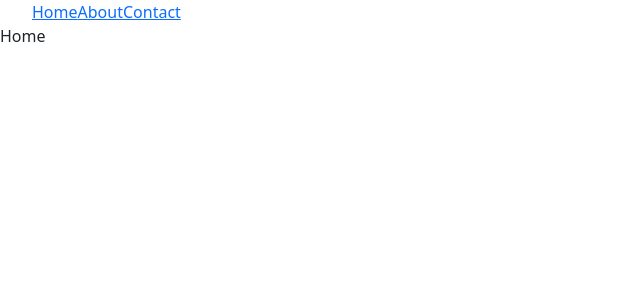
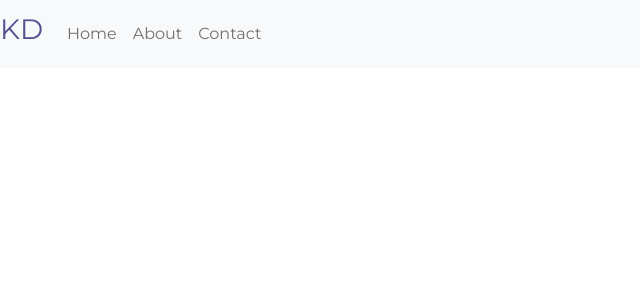
Before and after one commit to Canofcode/portfolio, a React (Create React App) app: page / in a window 1280 px wide. Shown: the top 300 px of the page, without its empty margins (0-640 px from the left). Built offline with nearby package versions, Linux system fonts and the light colour scheme.

Commit message:
unfinished nav

```diff
--- a/public/index.html
+++ b/public/index.html
@@ -8,4 +8,7 @@
   <body>
     <div id="root"></div>
   </body>
+  <link rel="preconnect" href="https://fonts.googleapis.com">
+  <link rel="preconnect" href="https://fonts.gstatic.com" crossorigin>
+  <link href="https://fonts.googleapis.com/css2?family=Montserrat&display=swap" rel="stylesheet">
 </html>
--- a/src/App.js
+++ b/src/App.js
@@ -1,12 +1,12 @@
 import React from "react";
 import Router from "./Components/Router";
-import Nav from "./Components/Nav";
+import Navb from "./Components/Navb";
 import "./style.css";
 
 const App = () => {
   return (
     <div>
-      <Nav />
+      <Navb />
       <Router />
     </div>
   );
--- a/src/Components/Nav.js
+++ /dev/null
@@ -1,18 +0,0 @@
-import React from "react";
-import { Link } from "react-router-dom";
-import Navbar from "react-bootstrap/Navbar";
-import "../style.css";
-
-const Nav = () => {
-  return (
-    <nav>
-      <ul className="nav--ul">
-        <Link to="/">Home</Link>
-        <Link to="/about">About</Link>
-        <Link to="/contact">Contact</Link>
-      </ul>
-    </nav>
-  );
-};
-
-export default Nav;
--- /dev/null
+++ b/src/Components/Navb.js
@@ -0,0 +1,35 @@
+import React from "react";
+import { Link } from "react-router-dom";
+import { Nav, Navbar } from "react-bootstrap";
+import "bootstrap/dist/css/bootstrap.min.css";
+import "../style.css";
+import NavbarCollapse from "react-bootstrap/esm/NavbarCollapse";
+
+const Navb = () => {
+  return (
+    <div>
+      <Navbar bg="light" varient="light" expand="sm" collapseOnSelect>
+        <Navbar.Brand style={{ color: "#55508E" }}>
+          <h3>KD</h3>
+        </Navbar.Brand>
+
+        <Navbar.Toggle />
+        <NavbarCollapse>
+          <Nav className="d-flex align-content-end">
+            <Nav.Link as={Link} to="/home" href="/home">
+              Home
+            </Nav.Link>
+            <Nav.Link as={Link} to="/about" href="/about">
+              About
+            </Nav.Link>
+            <Nav.Link as={Link} to="/contact" href="/contact">
+              Contact
+            </Nav.Link>
+          </Nav>
+        </NavbarCollapse>
+      </Navbar>
+    </div>
+  );
+};
+
+export default Navb;
--- a/src/Components/Router.js
+++ b/src/Components/Router.js
@@ -7,7 +7,7 @@ import Contact from "../Pages/Contact";
 const Router = () => {
   return (
     <Routes>
-      <Route exact path="/" element={<Homepage />}></Route>
+      <Route exact path="/home" element={<Homepage />}></Route>
 
       <Route exact path="/about" element={<About />}></Route>
 
--- a/src/index.js
+++ b/src/index.js
@@ -2,7 +2,6 @@ import React from "react";
 import ReactDOM from "react-dom/client";
 import { BrowserRouter } from "react-router-dom";
 import App from "./App";
-import "bootstrap/dist/css/bootstrap.min.css";
 
 const root = ReactDOM.createRoot(document.getElementById("root"));
 root.render(
--- a/src/style.css
+++ b/src/style.css
@@ -1,4 +1,5 @@
 body {
+    font-family: 'Montserrat', sans-serif;
     margin: 0;
     padding: 0;
 }
@@ -6,3 +7,15 @@ body {
 .nav--ul {
     margin: 0px;
 }
+
+.navbar--brand {
+    margin: 0px;
+    padding: 0px 0px 0px 30px;
+    color: #55508E;
+    position: absolute;
+    top: 50%;
+    transform: translateY(-50%);
+}
+
+.navbar--navlink {
+}
```
